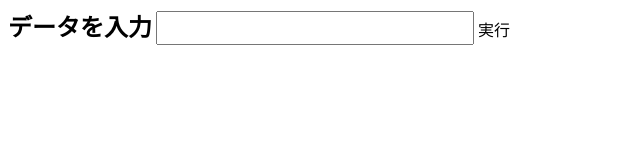
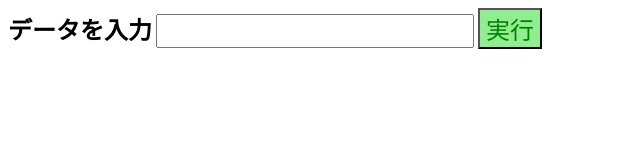
Before and after one commit to Torakky/kadai, a plain HTML site: page kadai-07/index.html in a window 1280 px wide. Shown: the whole page, without its empty margins (0-640 px from the left). Drawn offline with Linux system fonts and the light colour scheme.

Commit message:
HTML の修正

```diff
--- a/kadai-07/index.html
+++ b/kadai-07/index.html
@@ -22,7 +22,7 @@ button{
 <body>
     <label for="data">データを入力</label>
     <input id="data" type="text">
-    </button>実行</button>
+    <button>実行</button>
 
 
 </body>
```
